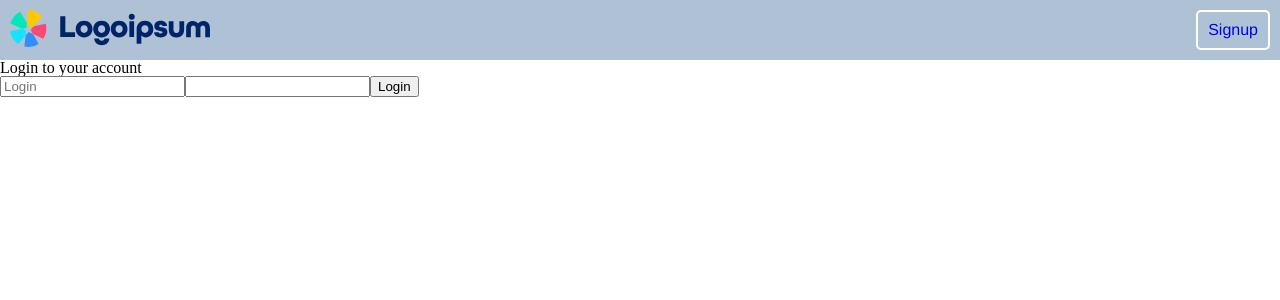
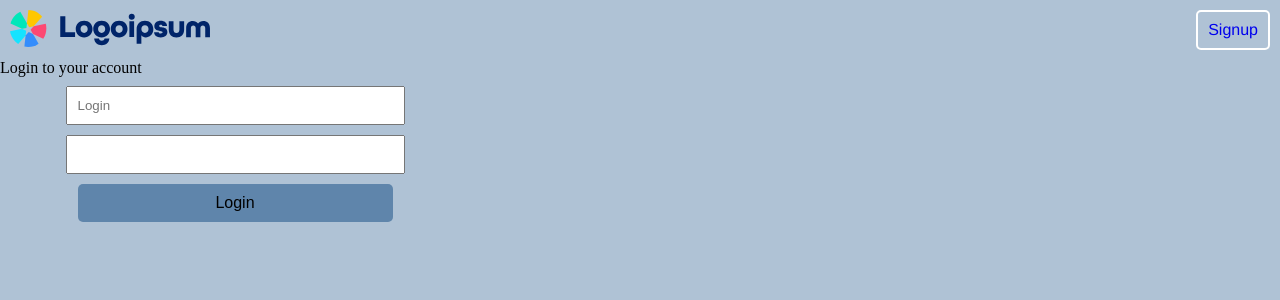
Before and after one commit to IrynaKr1/react-form, a React (Vite) app: page / in a window 1280 px wide. Shown: the top 300 px of the page. Built offline with nearby package versions, Linux system fonts and the light colour scheme.

Commit message:
Add login form styling

```diff
--- a/src/components/forms/LoginForm/LoginForm.module.scss
+++ b/src/components/forms/LoginForm/LoginForm.module.scss
@@ -0,0 +1,53 @@
+$font-stack: Helvetica, sans-serif;
+$primary-color: #afc2d5;
+$shade-color: #5f85ab;
+$main-padding: 10px;
+$input-width: 70%;
+
+body {
+  background-color: $primary-color;
+}
+
+.formContainer {
+  font-family: $font-stack;
+  display: flex;
+  flex-direction: column;
+  max-width: 450px;
+  gap: $main-padding;
+  padding: $main-padding;
+  justify-content: center;
+  align-items: center;
+}
+
+.error {
+  color: red;
+  font-size: 14px;
+  width: $input-width;
+  text-align: left;
+  margin-top: -5px;
+}
+
+.input {
+  padding: $main-padding;
+  width: $input-width;
+}
+
+.submitButton {
+  padding: 10px 20px;
+  background-color: $shade-color;
+  color: black;
+  border: none;
+  border-radius: 5px;
+  cursor: pointer;
+  font-size: 16px;
+  transition: background-color 0.3s ease;
+  width: $input-width;
+
+  &:hover {
+    background-color: darken($shade-color, 10%);
+  }
+
+  &:active {
+    transform: scale(0.98);
+  }
+}
--- a/src/components/forms/LoginForm/index.jsx
+++ b/src/components/forms/LoginForm/index.jsx
@@ -1,5 +1,6 @@
 import { ErrorMessage, Field, Form, Formik } from 'formik';
 import { USER_LOGIN_VALIDATION_SCHEMA } from '../../../utils/validate/validationSchemas';
+import styles from './LoginForm.module.scss';
 
 function LoginForm() {
   const initialValues = { login: '', password: '' };
@@ -14,12 +15,23 @@ function LoginForm() {
       onSubmit={handleSubmit}
       validationSchema={USER_LOGIN_VALIDATION_SCHEMA}
     >
-      <Form>
-        <Field name='login' type='text' placeholder='Login' />
-        <ErrorMessage name='login' />
-        <Field name='password' type='password' />
-        <ErrorMessage name='password' />
-        <button type='submit'>Login</button>
+      <Form className={styles.formContainer}>
+        <Field
+          name='login'
+          type='text'
+          placeholder='Login'
+          className={styles.input}
+        />
+        <ErrorMessage name='login' component='div' className={styles.error} />
+        <Field name='password' type='password' className={styles.input} />
+        <ErrorMessage
+          name='password'
+          component='div'
+          className={styles.error}
+        />
+        <button type='submit' className={styles.submitButton}>
+          Login
+        </button>
       </Form>
     </Formik>
   );
```
